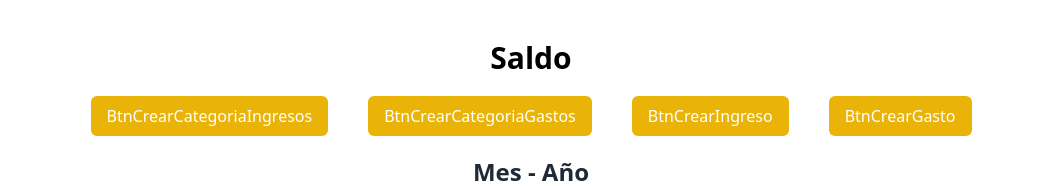
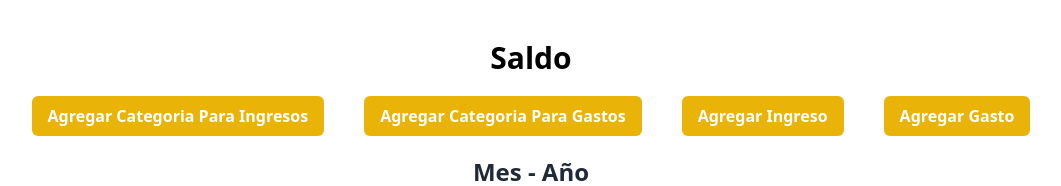
Before and after one commit to SebasHG11/App-Finanzas, a Next.js app: page / in a window 1280 px wide. Shown: the top 186 px of the page, without its empty margins (109-1170 px from the left). Built offline with nearby package versions, Linux system fonts and the light colour scheme; no server answers.

Commit message:
Actualizo botones

```diff
--- a/src/components/BtnCrearCategoriaGastos/index.tsx
+++ b/src/components/BtnCrearCategoriaGastos/index.tsx
@@ -1,7 +1,7 @@
 export const BtnCrearCategoriaGastos = (): JSX.Element =>{
     return(
-        <span className="bg-yellow-500 rounded-md px-4 py-2 text-white cursor-pointer">
-            BtnCrearCategoriaGastos
+        <span className="bg-yellow-500 rounded-md px-4 py-2 text-white cursor-pointer font-bold">
+            Agregar Categoria Para Gastos
         </span>
     );
 }
--- a/src/components/BtnCrearCategoriaIngresos/index.tsx
+++ b/src/components/BtnCrearCategoriaIngresos/index.tsx
@@ -1,7 +1,7 @@
 export const BtnCrearCategoriaIngresos = () =>{
     return(
-        <span className="bg-yellow-500 rounded-md px-4 py-2 text-white cursor-pointer">
-            BtnCrearCategoriaIngresos
+        <span className="bg-yellow-500 rounded-md px-4 py-2 text-white cursor-pointer font-bold">
+            Agregar Categoria Para Ingresos
         </span>
     );
 }
--- a/src/components/BtnCrearGasto/index.tsx
+++ b/src/components/BtnCrearGasto/index.tsx
@@ -1,7 +1,7 @@
 export const BtnCrearGasto = (): JSX.Element =>{
     return(
-        <span className="bg-yellow-500 rounded-md px-4 py-2 text-white cursor-pointer">
-            BtnCrearGasto
+        <span className="bg-yellow-500 rounded-md px-4 py-2 text-white cursor-pointer font-bold">
+            Agregar Gasto
         </span>
     );
 }
--- a/src/components/BtnCrearIngreso/index.tsx
+++ b/src/components/BtnCrearIngreso/index.tsx
@@ -1,7 +1,7 @@
 export const BtnCrearIngreso = ():JSX.Element =>{
     return(
-        <span className="bg-yellow-500 rounded-md px-4 py-2 text-white cursor-pointer">
-            BtnCrearIngreso
+        <span className="bg-yellow-500 rounded-md px-4 py-2 text-white cursor-pointer font-bold">
+            Agregar Ingreso
         </span>
     );
 }
```
